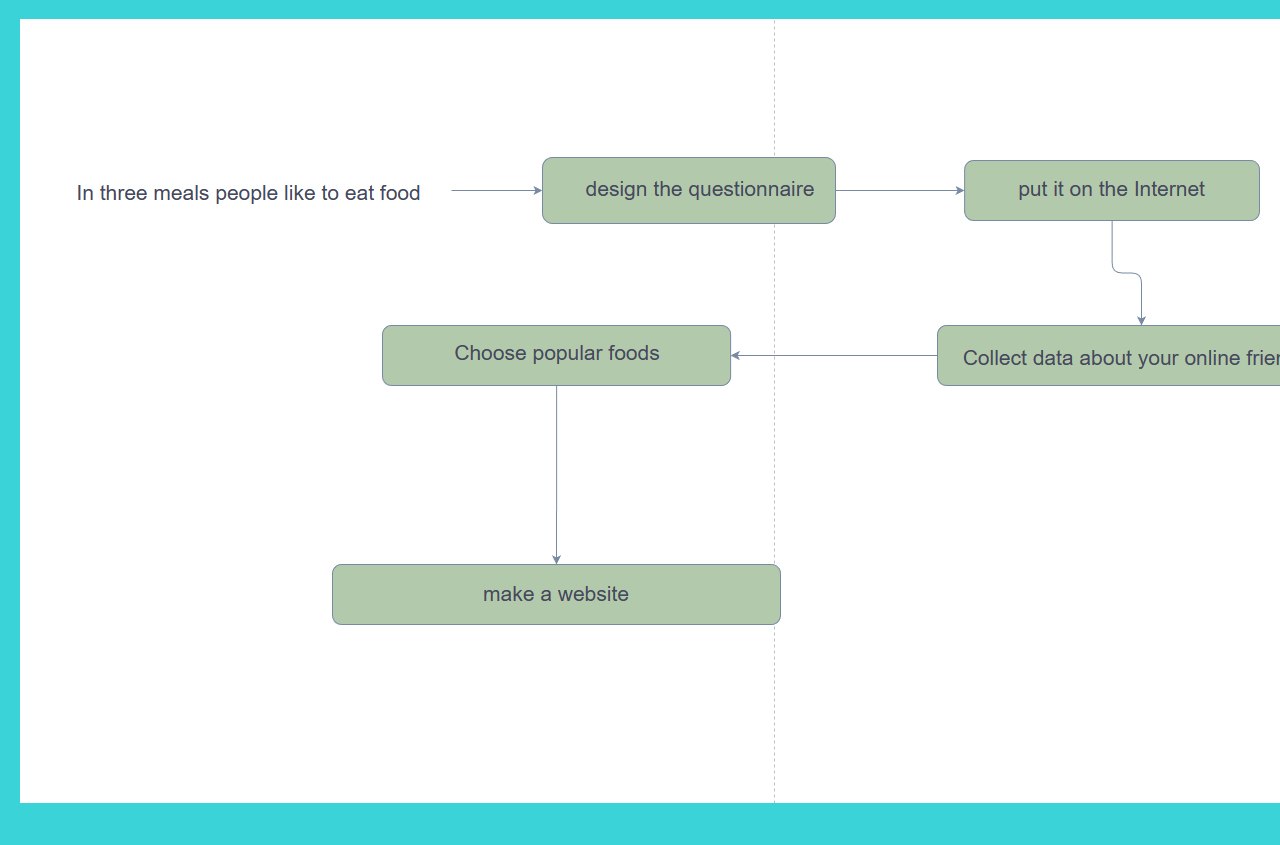
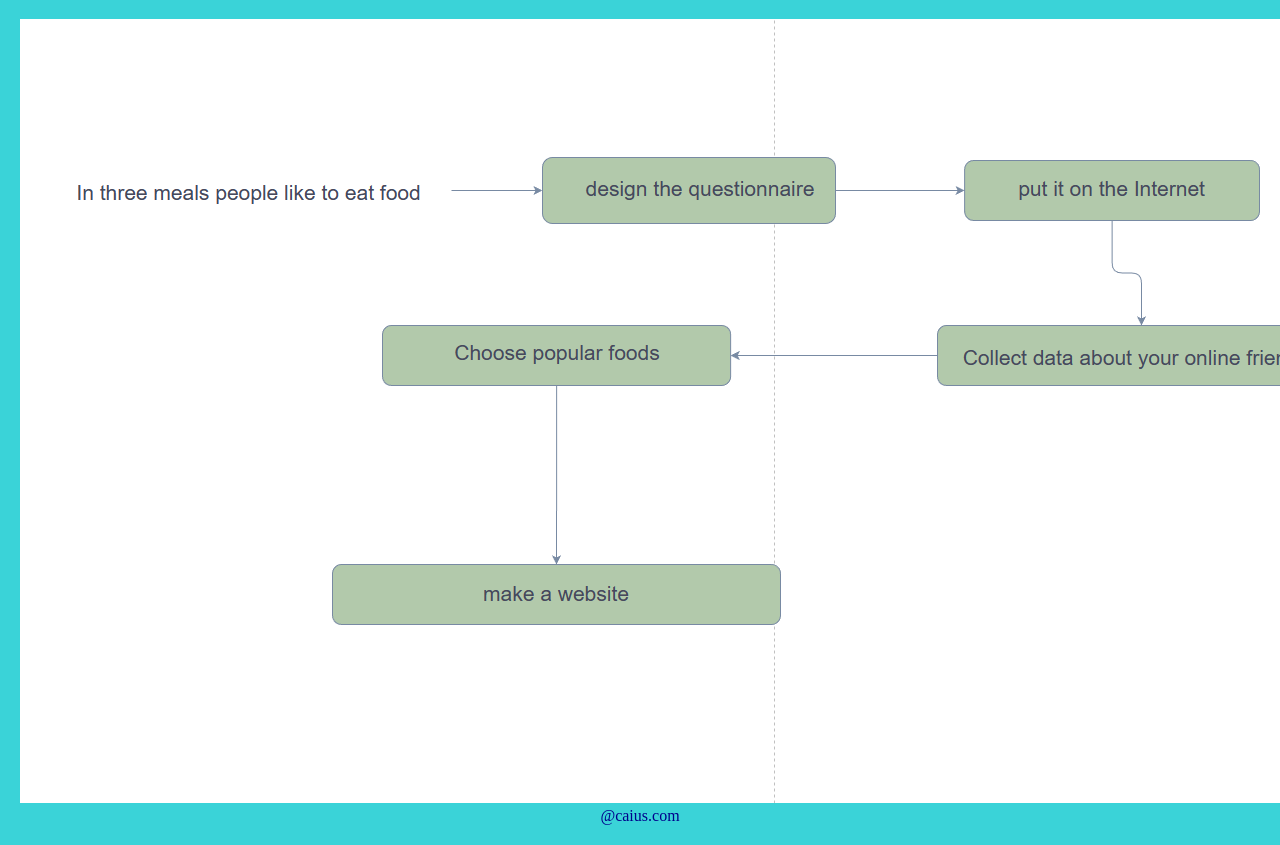
Before and after one commit to dingleiaa/ICT523, a plain HTML site: page 452(3).html in a window 1280 px wide. Shown: the part 179-1024 px from the top of the page. Drawn offline with Linux system fonts and the light colour scheme.

Commit message:
Update 452(3).html

```diff
--- a/452(3).html
+++ b/452(3).html
@@ -65,3 +65,6 @@ body {
     <img src="379b330bb9341b9a8e293d4b6cd2235.png" alt="Girl in a jacket">
 </body>
 </html>
+<footer style="position: relative; bottom: 0; right: 0; font-size: 16px; text-align: center; color: #00008B;">
+    @caius.com
+</footer>
```
